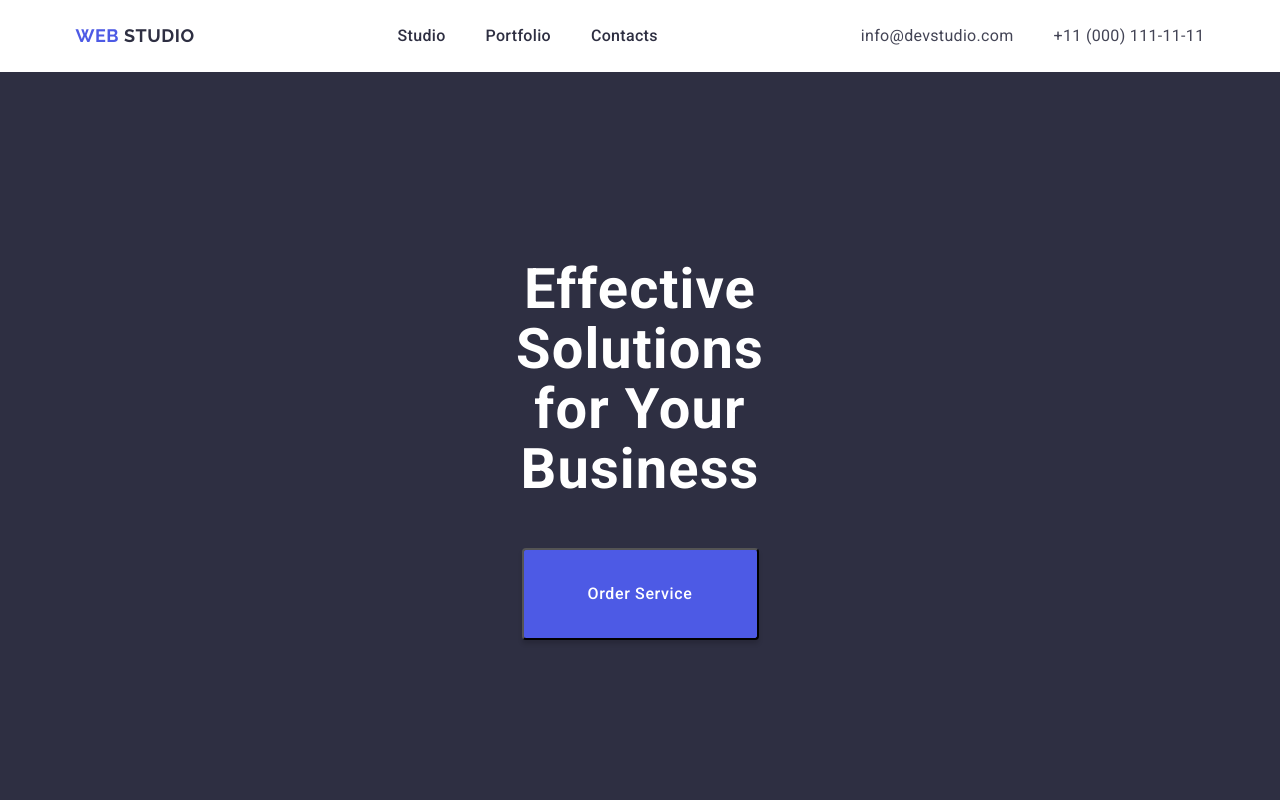
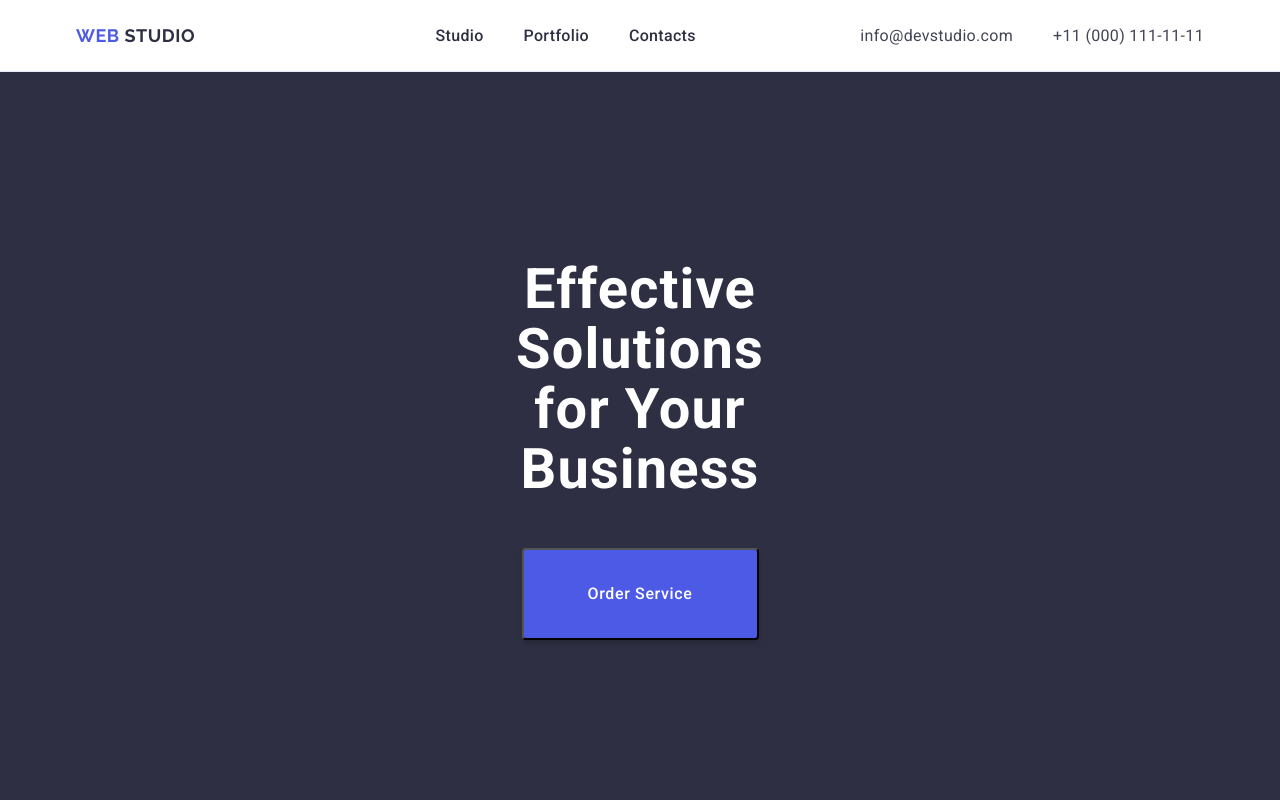
Before and after one commit to YelyzavetaMishchenko/goit-markup-hw-03, a plain HTML site: page index.html in a window 1280 px wide. Shown: the top 800 px of the page. Drawn offline with nearby package versions, Linux system fonts and the light colour scheme.

Commit message:
correct header

```diff
--- a/css/styles.css
+++ b/css/styles.css
@@ -56,7 +56,7 @@ body {
   }
 
   .container {
-    max-width: 1159px;
+    max-width: 1158px;
     padding-left: 15px;
     padding-right: 15px;
     margin-left: auto;
@@ -68,6 +68,7 @@ body {
 .page-header {
     background: #ffffff;
     height: 72px;
+    border-bottom: 1px solid #e7e9fc
 }
 
 .page-nav {
@@ -84,6 +85,7 @@ body {
     letter-spacing: 0.03em;
     text-transform: uppercase;
     color: #4d5ae5;
+    margin-right: 76px
 }
 
 .special-color {
@@ -98,7 +100,7 @@ body {
 
 .menu {
     display: flex;
-    column-gap: 40px;
+    gap: 40px;
 }
 
 
@@ -136,7 +138,7 @@ body {
 
 .menu-contacts {
     display: flex;
-    column-gap: 40px;
+    gap: 40px;
 }
 
 .menu-contacts-item-link{
```
